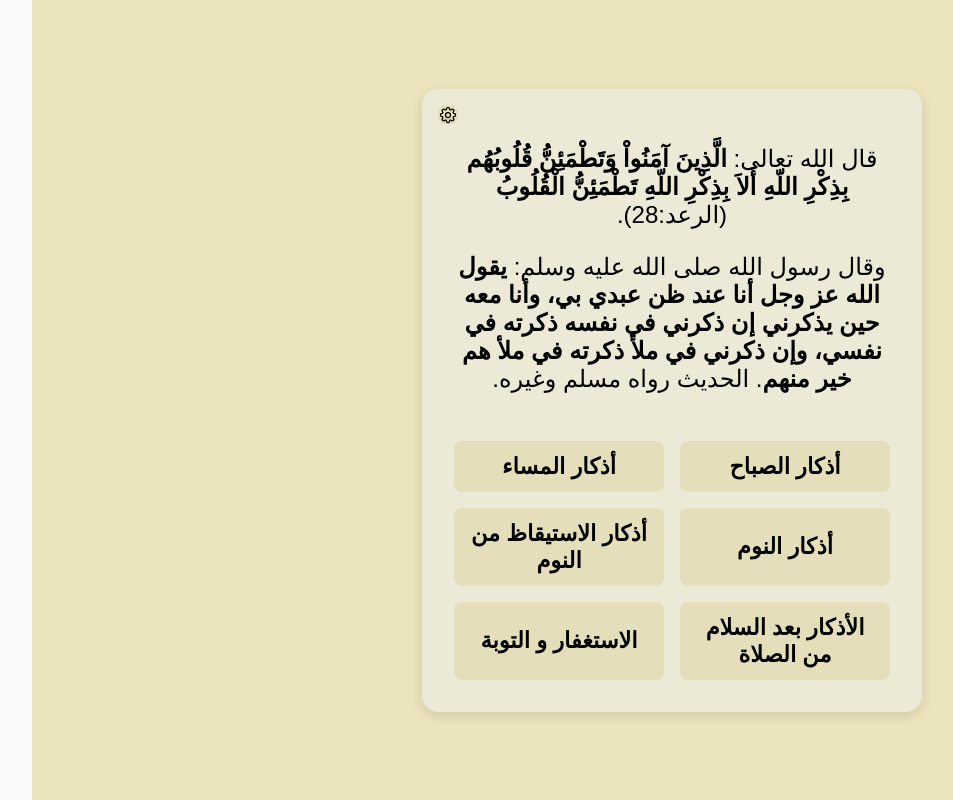
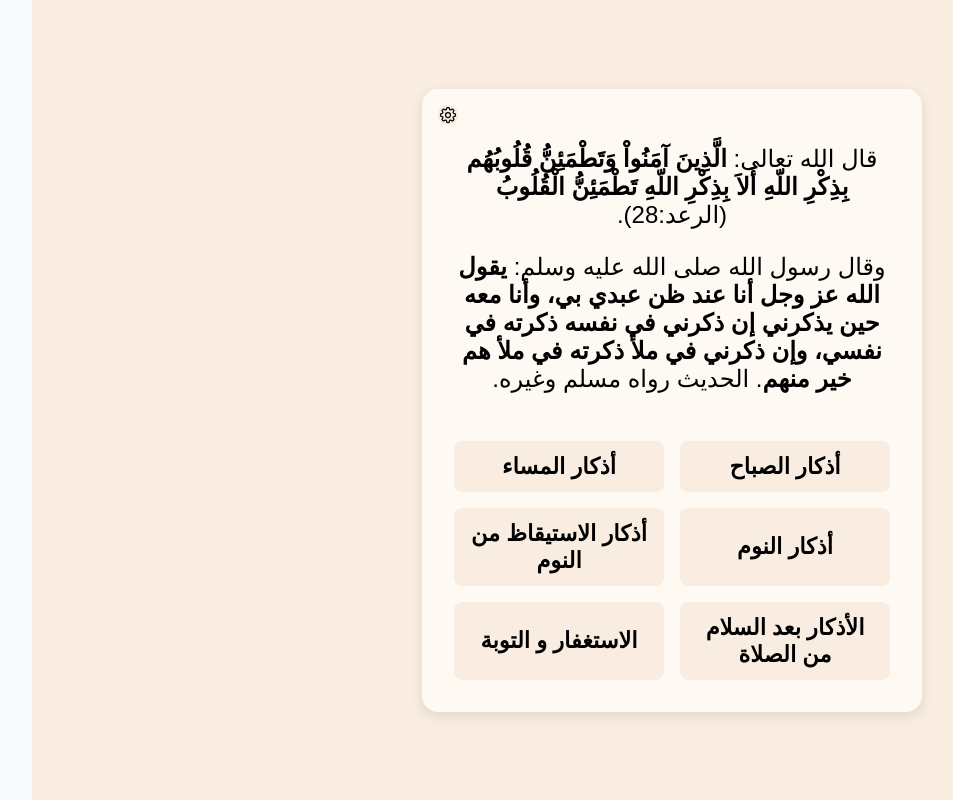
Before and after one commit to mosafa697/azkar, a React (Create React App) app: page / in a window 1280 px wide. Shown: the whole page, without its empty margins (31-984 px from the left). Built offline with nearby package versions, Linux system fonts and the light colour scheme.

Commit message:
feat: Updating the styls and fonts

```diff
--- a/src/components/ZekrCard.js
+++ b/src/components/ZekrCard.js
@@ -45,6 +45,7 @@ export default function ZekrCard({
             >
               <PlusIcon />
             </button>
+            <button style={{ visibility: "hidden" }}></button>{/* TODO: find another way */}
           </div>
           <div className="counter-container">
             <div
@@ -55,6 +56,7 @@ export default function ZekrCard({
             ></div>
           </div>
           <div className="option-controls">
+            <button style={{ visibility: "hidden" }}></button>{/* TODO: find another way */}
             <button style={{ visibility: "hidden" }}></button>{/* TODO: find another way */}
             <button className="back-btn" onClick={onBack}>
               <HomeIcon />
--- a/src/styles/App.css
+++ b/src/styles/App.css
@@ -18,7 +18,7 @@ body {
 }
 
 .card {
-  background: #ffffff;
+  background: #fff9f4;
   border-radius: 20px;
   padding: 30px;
   box-shadow: 0 5px 15px rgba(0, 0, 0, 0.1);
--- a/src/styles/AzkarCard.css
+++ b/src/styles/AzkarCard.css
@@ -7,7 +7,7 @@
 }
 
 .card {
-  background-color: #fff;
+  background-color: #fff9f4;
   border-radius: 16px;
   box-shadow: 0 4px 12px rgba(0, 0, 0, 0.1);
   padding: 1rem;
@@ -40,7 +40,7 @@
 }
 
 .counter-container {
-  background-color: #e4debb;
+  background-color: #f8ede0;
   border-radius: 8px;
   overflow: hidden;
   height: 10px;
@@ -85,8 +85,9 @@
 .font-btn,
 .back-btn,
 .switch-btn {
-  background-color: #e4debb;
-  border: none;
+  background-color: #f8ede0;
+  color: #1b5e20;
+  border: 1px solid #be9d68;
   padding: 0.2rem 0.35rem;
   border-radius: 8px;
   cursor: pointer;
@@ -105,7 +106,7 @@
 .font-btn:hover,
 .back-btn:hover,
 .switch-btn:hover {
-  background-color: #ccc07d;
+  background-color: #f1ebbd;
 }
 
 .dark .font-btn,
--- a/src/styles/Categories.css
+++ b/src/styles/Categories.css
@@ -1,7 +1,7 @@
 :root {
-  --card-bg: #e4debb;
+  --card-bg: #f8ede0;
   --text-color: #1f2937;
-  --slider-bg: #f1eede;
+  --slider-bg: #fff9f4;
   --slider-bg-active: #ccc07d;
   --icon-color: #475569;
   --icon-color-active: #f8fafc;
@@ -23,7 +23,7 @@
   padding: 2rem;
   box-sizing: border-box;
   min-height: 100vh;
-  background-color: #ebe3bc;
+  background-color: #f8ede0;
 }
 
 .dark .container {
@@ -32,7 +32,7 @@
 
 .card {
   position: relative;
-  background-color: #ece9d7;
+  background-color: #fff9f4;
   border-radius: 16px;
   box-shadow: 0 4px 12px rgba(0, 0, 0, 0.1);
   padding: 2rem;
@@ -61,7 +61,7 @@
 }
 
 .category-btn {
-  background-color: #e4debb;
+  background-color: #f8ede0;
   border: none;
   border-radius: 8px;
   padding: 0.75rem 1rem;
@@ -74,7 +74,7 @@
 }
 
 .category-btn:hover {
-  background-color: #ccc07d;
+  background-color: #f1ebbd;
 }
 
 .category-btn svg {
@@ -96,7 +96,7 @@
 }
 
 .setting-btn {
-  background-color: #e4debb;
+  background-color: #f8ede0;
   border: none;
   padding: 0vh;
   border-radius: 8px;
@@ -113,7 +113,7 @@
 }
 
 .setting-btn:hover {
-  background-color: #e5e7eb;
+  background-color: #f1ebbd;
 }
 
 .dark .setting-btn {
--- a/src/styles/ZekrCounter.css
+++ b/src/styles/ZekrCounter.css
@@ -1,6 +1,7 @@
 .counter-btn {
-  background-color: #e4debb;
-  border: 2px solid #787878;
+  background-color: #f8ede0;
+  color: #1b5e20;
+  border: 1px solid #be9d68;
   border-radius: 40px;
   padding: 1.5rem 2rem;
   font-size: 3vh;
```
Also changed, not shown: 1 other file (tests, documents, lock files or other folders).
